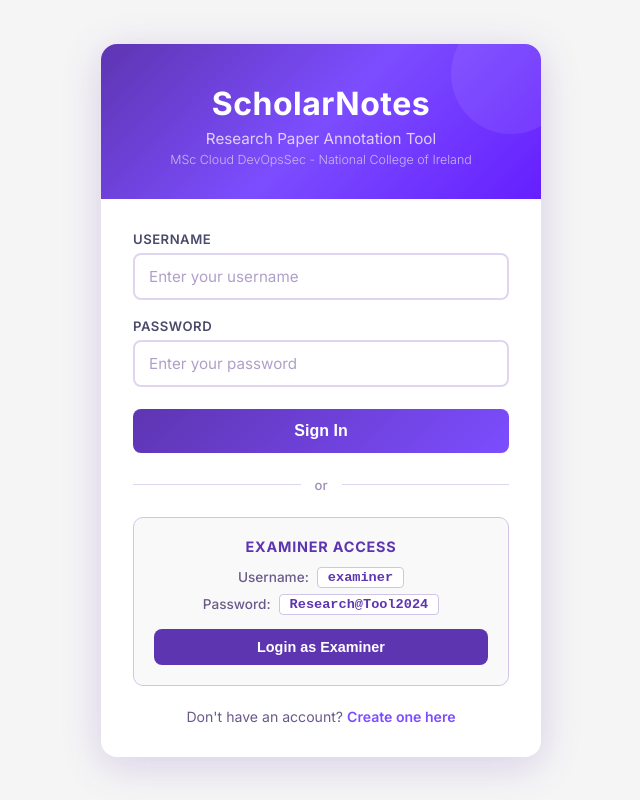
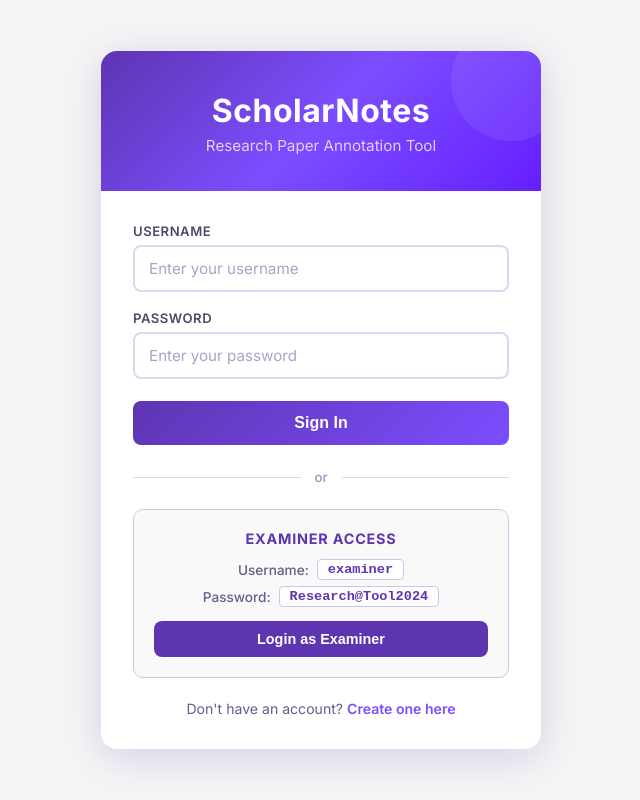
Before and after one commit to VinodAsari23/Devsecops, a React (Create React App) app in the folder frontend/: page /login in a window 1280 px wide. Shown: the whole page, without its empty margins (319-959 px from the left). Built offline with nearby package versions, Linux system fonts and the light colour scheme; no server answers.

Commit message:
Remove institution name from login page

```diff
--- a/frontend/src/pages/Login.js
+++ b/frontend/src/pages/Login.js
@@ -63,7 +63,7 @@ const Login = () => {
           <div className="login-header-decoration"></div>
           <h1 className="login-brand">ScholarNotes</h1>
           <p className="login-subtitle">Research Paper Annotation Tool</p>
-          <p className="login-institution">MSc Cloud DevOpsSec - National College of Ireland</p>
+
         </div>
 
         <div className="login-body">
```
